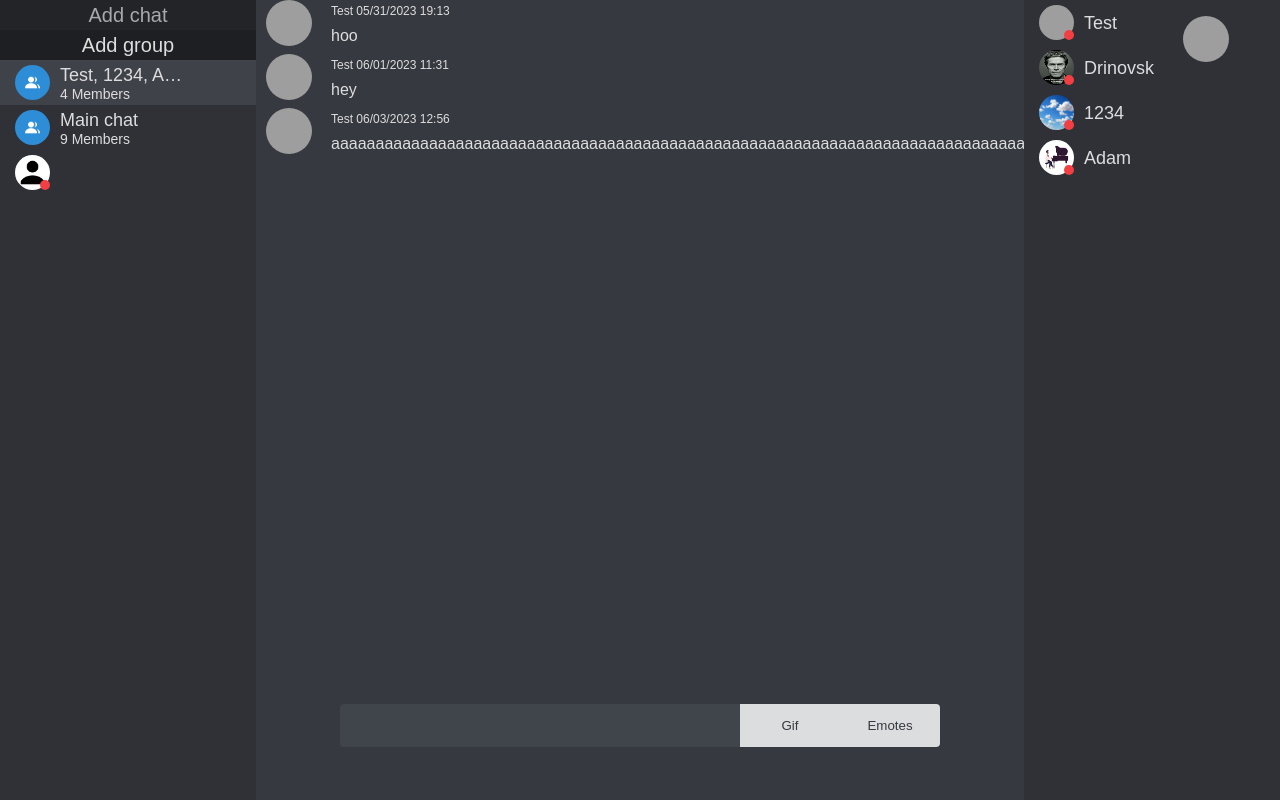
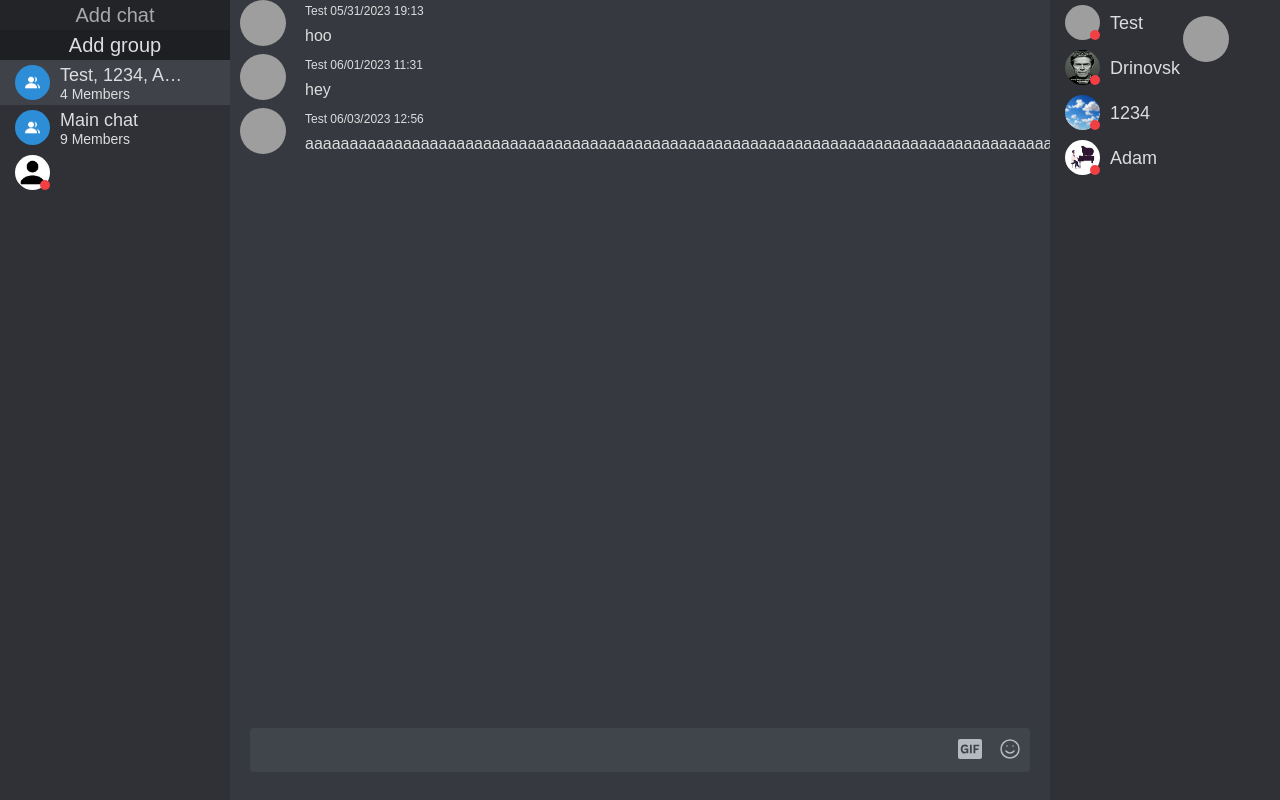
Before and after one commit to matumarucsa0/one-chat, a Flask app: page /room/2 in a window 1280 px wide. Run offline with Flask 3, Linux system fonts and the light colour scheme; a user stored in the database is signed in; some libraries are stand-ins or nearby versions; grey boxes are pictures that could not be loaded.

Commit message:
layout improvement, send box changes, js - decleration and loop improvement

```diff
--- a/app.py
+++ b/app.py
@@ -25,11 +25,11 @@ socketio = SocketIO(app, max_http_buffer_size = 1000000000)
 #typing status
 @socketio.on("typing")
 def typing(data):
-    emit("is_typing", {"user": data['user'], "room": data['room']}, room=int(data['room']), broadcast=True)
+    emit("is_typing", {"user": data['user'], "room": data['room'], "user_id": data['user_id']}, room=int(data['room']), broadcast=True)
 
 
 
-def validateRoom(id, rooms):
+def validate_room(id, rooms):
     for room in rooms:
         if int(id) == room[0]:
             return True
@@ -177,7 +177,7 @@ def handle_(data):
                     emit("massage",{'chat':send, 'user': f"{u_name} {time_formated}", 'user_id': data['user_id'], 'profile_pic' : data['profile_pic'], "only_emotes": False, "room": room}, room=room, broadcast=True)
     elif "gif" in data:
         gif = f"[alt--]/*/*/{data['gif']}/*/*/"
-        conn.execute(f"INSERT INTO posts (post, date, username, user_id, room, int_date) VALUES ('{gif}', '{time_formated}', '{data['username']}', {data['user_id']}, {room}, {time.time})")
+        conn.execute(f"INSERT INTO posts (post, date, username, user_id, room, int_date) VALUES ('{gif}', '{time_formated}', '{data['username']}', {data['user_id']}, {room}, {time.time()})")
         conn.commit()
         emit("massage",{'chat':"", 'user': f"{u_name} {time_formated}", 'user_id': data['user_id'], 'profile_pic' : data['profile_pic'], "img_src": data['gif'], "room": room}, room=room, broadcast=True)
     else:
@@ -257,7 +257,7 @@ def index(room):
     rooms_ = conn.execute(f"SELECT id, name, img, type FROM chat_room WHERE users LIKE '%{user_id}%'").fetchall()
     rooms = []
 
-    if not validateRoom(room, rooms_):
+    if not validate_room(room, rooms_):
         return redirect("/room/0")
 
     for rrr in rooms_:
@@ -473,4 +473,4 @@ def user_data(id):
 
 if __name__ == '__main__':
 
-    socketio.run(app, debug=True)#, allow_unsafe_werkzeug=True
+    socketio.run(app, debug=True, allow_unsafe_werkzeug=True)#,
--- a/static/index.css
+++ b/static/index.css
@@ -2,16 +2,18 @@ body{
     margin: 0;
     background-color: rgb(47, 49, 54);
     font-family: Arial, Helvetica, sans-serif;
+    overflow-x: hidden;
+    overflow-y: hidden;
 }
 
 .main-div{
     display: grid;
-    grid-template-columns: 20vw 80vw;
+    grid-template-columns: 250px auto;
 }
 
 .main-div-group{
     display: grid;
-    grid-template-columns: 20vw 60vw 20vw;
+    grid-template-columns: 230px calc(100% - 460px) 230px;
 }
 
 .side-bar a{
@@ -243,13 +245,14 @@ body{
 
 .text-input{
     width: 100%;
-    border: 1px solid black;
+    border: none;
     padding: 10px;
     font-size: 20px;
     background-color: rgb(64, 68, 75);
     color: white;
-    border: none;
-    border-radius: 4px;
+    border-bottom-left-radius: 4px;
+    border-top-left-radius: 4px;
+    min-height: 24px;
 }
 
 .text-input img{
@@ -266,17 +269,19 @@ body{
 }
 
 .send{
-    width: 600px;
+    width: auto;
     display: grid;
     margin: 0 auto;
     margin-top: 30px;
-    margin-bottom: 30px;
+    margin-bottom: 5px;
+    margin-left: 20px;
+    margin-right: 20px;
 }
 
 .box{
-    width: 600px;
+    width: 100%;
     display: grid;
-    grid-template-columns: 4fr 2fr;
+    grid-template-columns: auto 80px;
 }
 
 
@@ -440,15 +445,7 @@ body{
 
 
 
-.dropbtn {
-    background-color: #DCDDDE;
-    color: #36393F;
-    width: 100%;
-    height: 100%;
-    border: none;
-    border-top-right-radius: 4px;
-    border-bottom-right-radius: 4px;
-}
+
 
   .dropup {
     position: relative;
@@ -473,19 +470,33 @@ body{
 
 
 
-  .dropbtn2 {
-    background-color: #DCDDDE;
-    color: #36393F;
+  .dropbtn{
+    background-color: rgb(64, 68, 75);
     width: 100%;
     height: 100%;
     border: none;
 }
+    .dropbtn:hover {
+        cursor: pointer;
+    }
+
+    .gif-path{
+        fill: #B5BAC1 !important;
+    }
+
+    .dropbtn:hover .gif-path{
+        fill: #DBDEE1 !important;
+    }
+
+    .dropbtn:hover .emote-path{
+        stroke: #DBDEE1 !important;
+    }
 
   .dropup2 {
     position: relative;
     display: inline-block;
     display: grid;
-    grid-template-columns: 1fr 1fr;
+    grid-template-columns: 40px 40px;
     height: 100%;
     width: 100%;
   }
--- a/templates/index.html
+++ b/templates/index.html
@@ -84,7 +84,7 @@
             </div>
             <div class="main-">
 
-                <div class="messages" id="massage_box" style="height: calc(100vh - 102.65625px);">
+                <div class="messages" id="massage_box" style="height: calc(100vh - 77.65625px);">
                     {% for message in messages %}
                         {% if message["status"] =="child" %}
                             <div class="message" style="margin-bottom: 0;" child="">
@@ -190,11 +190,15 @@
                 </div>
 
                 <div class="send" id="send">
-                    <div class="box" id="box" style="max-width: 75vw;">
-                        <div contenteditable id="post-content" class="text-input" style="max-width: 480px; position: relative;"></div>
+                    <div class="box" id="box">
+                        <div {% if group.group %}style="width: calc(100vw - 600px)"{% else %}style="width: calc(100vw - 360px)"{% endif %} contenteditable id="post-content" class="text-input" style="position: relative;"></div>
                         <p id="is_typing_element">HEY</p>
                         <div class="dropup2">
-                            <button onclick="dropup('dropup-content2', 'dropup-content')" class="dropbtn2">Gif</button>
+                            <button onclick="dropup('dropup-content2', 'dropup-content')" class="dropbtn">
+                                <svg width="24" height="24" class="icon-1d5zch" aria-hidden="true" role="img" viewBox="0 0 24 24">
+                                    <path class="gif-path" d="m2 2c-1.1046 0-2 0.89543-2 2v16c0 1.1046 0.89543 2 2 2h20c1.1046 0 2-0.8954 2-2v-16c0-1.1046-0.8954-2-2-2h-20zm2.4846 13.931c0.55833 0.375 1.2 0.5625 1.925 0.5625 0.96667 0 1.6958-0.3333 2.1875-1l0.2375 0.825h1.475v-4.9h-3.7625v1.625h1.9875v1.075c-0.15833 0.225-0.38333 0.4042-0.675 0.5375-0.28333 0.125-0.59583 0.1875-0.9375 0.1875-0.76667 0-1.3542-0.2458-1.7625-0.7375-0.40833-0.4916-0.6125-1.1916-0.6125-2.1 0-0.9 0.20417-1.5958 0.6125-2.0874 0.40833-0.5 0.99583-0.75 1.7625-0.75 0.84167 0 1.475 0.39166 1.9 1.175l1.4125-1.0124c-0.30003-0.575-0.74586-1.0208-1.3375-1.3375-0.58333-0.31667-1.2458-0.475-1.9875-0.475-0.875 0-1.6292 0.19166-2.2625 0.575-0.625 0.38333-1.1042 0.9125-1.4375 1.5875-0.325 0.67495-0.4875 1.45-0.4875 2.325 0 0.8834 0.15417 1.6667 0.4625 2.35 0.30833 0.675 0.74167 1.2 1.3 1.575zm7.4509 0.3875h1.825v-8.625h-1.825v8.625zm3.5767 0h1.825v-3.275h3.2v-1.65h-3.2v-2.05h3.9375v-1.65h-5.7625v8.625z" clip-rule="evenodd" fill-rule="evenodd" fill="currentColor"></path>
+                                </svg>
+                            </button>
                             <div class="dropup-content2" id="dropup-content2" style="display: none;">
                                 <div class="top-bar">
                                     <div class="top-bar-selection">
@@ -209,11 +213,16 @@
                                     </div>
                                 </div>
                                 <div>
-                                    <div id="gif-container" style="height: 400px; overflow-y: scroll;"></div>
+                                    <div id="gif-container"></div>
                                 </div>
                             </div>
 
-                            <button onclick="dropup('dropup-content', 'dropup-content2')" class="dropbtn">Emotes</button>
+                            <button onclick="dropup('dropup-content', 'dropup-content2')" class="dropbtn" style="border-top-right-radius: 4px; border-bottom-right-radius: 4px;">
+                                <svg width="24px" height="24px" viewBox="0 0 24 24" fill="none" xmlns="http://www.w3.org/2000/svg"><g id="SVGRepo_bgCarrier" stroke-width="0"></g><g id="SVGRepo_tracerCarrier" stroke-linecap="round" stroke-linejoin="round"></g><g id="SVGRepo_iconCarrier">
+                                        <path class="emote-path" d="M8 14C8 14 9.5 16 12 16C14.5 16 16 14 16 14M15 9H15.01M9 9H9.01M21 12C21 16.9706 16.9706 21 12 21C7.02944 21 3 16.9706 3 12C3 7.02944 7.02944 3 12 3C16.9706 3 21 7.02944 21 12Z" stroke-width="1.5" stroke-linecap="round" stroke-linejoin="round" style="stroke: #B5BAC1;"></path></g>
+                                </svg>
+                            </button>
+
                             <div class="dropup-content" id="dropup-content" style="display: none;">
                                 <div class="top-bar">
                                     <div class="top-bar-selection">
@@ -227,10 +236,10 @@
                                         </div>
                                     </div>
                                 </div>
-                                <div style="overflow-y: scroll; height: 400px;">
+                                <div class="emote-container-dropsection">
                                     {% for emote in emotes %}
-                                        <li style="width: 50px; height: 50px;">
-                                            <img loading="lazy" onclick="add_emote('{{emote}}')" src="/static/emotes/{{emote}}" style="max-width: 50px; max-height: 50px; margin: 0 auto; display: block;">
+                                        <li>
+                                            <img loading="lazy" onclick="add_emote('{{emote}}')" src="/static/emotes/{{emote}}">
                                         </li>
                                     {% endfor %}
                                 </div>
@@ -276,12 +285,17 @@
         // Loop through the entries
         entries.forEach(entry => {
             // Log the new size of the element
-            is_attach = document.getElementById("attach")
+            if (document.getElementById("massage_box").getBoundingClientRect().width > entry.contentRect.width + 30){
+                console.log("ALERT2!!!")
+            }
+
+            let is_attach = document.getElementById("attach")
             if (is_attach){
-                document.getElementById("massage_box").setAttribute("style", "height: calc(100vh - "+(entry.contentRect.height + 102.656+ 250)+"px);")
+                document.getElementById("massage_box").setAttribute("style", "height: calc(100vh - "+(entry.contentRect.height + 77.656+ 250)+"px);")//!!
             }
             else{
-                document.getElementById("massage_box").setAttribute("style", "height: calc(100vh - "+(entry.contentRect.height + 102.656)+"px);")
+                console.log("ALERT!!!")
+                document.getElementById("massage_box").setAttribute("style", "height: calc(100vh - "+(entry.contentRect.height + 77.656)+"px);")//!!
             }
 
             document.getElementById('anchor').scrollIntoView(true);
@@ -317,8 +331,8 @@
 
 
         function dropup(id, other_id){
-            var dropup =  document.getElementById(id)
-            var other_dropup = document.getElementById(other_id)
+            let dropup =  document.getElementById(id)
+            let other_dropup = document.getElementById(other_id)
             if (dropup.style.display == "none"){
                 dropup.style.display = "block"
                 other_dropup.style.display = "none"
@@ -336,13 +350,13 @@
 
 
         function resizeImage(base64Str) {
-            var img = new Image();
+            let img = new Image();
             img.src = base64Str;
-            var canvas = document.createElement('canvas');
-            var MAX_WIDTH = 400;
-            var MAX_HEIGHT = 350;
-            var width = img.width;
-            var height = img.height;
+            let canvas = document.createElement('canvas');
+            let MAX_WIDTH = 400;
+            let MAX_HEIGHT = 350;
+            let width = img.width;
+            let height = img.height;
 
             if (width > height) {
             if (width > MAX_WIDTH) {
@@ -357,7 +371,7 @@
             }
             canvas.width = width;
             canvas.height = height;
-            var ctx = canvas.getContext('2d');
+            let ctx = canvas.getContext('2d');
             ctx.drawImage(img, 0, 0, width, height);
             return canvas.toDataURL();
         }
@@ -366,14 +380,14 @@
         const user = "{{username}}"
         const user_id = "{{user_id}}"
 
-        var socket = io();
+        let socket = io();
 
         socket.emit("onload", {"user_id": user_id})
 
 
 
         //scrooll
-        var anchor = document.getElementById("anchor")
+        let anchor = document.getElementById("anchor")
         anchor.scrollIntoView(true)
 
         //on recieved massage
@@ -399,7 +413,7 @@
 
 
 
-                        var img_attach = document.getElementById("image-attachment").getAttribute("src")
+                        let img_attach = document.getElementById("image-attachment").getAttribute("src")
                         img_attach = resizeImage(img_attach)
 
                         socket.emit("post--",{attach: img_attach,username: user, user_id : user_id, chat : val_e.innerHTML, profile_pic : "{{profile_pic}}", room: room});
@@ -424,7 +438,7 @@
         })
 
         function insertTextAtCursor(text) {
-            var sel, range, textNode;
+            let sel, range, textNode;
             if (window.getSelection) {
                 sel = window.getSelection();
                 if (sel.getRangeAt && sel.rangeCount) {
@@ -443,18 +457,18 @@
 
         chatInput.addEventListener('paste', function(e) {
             e.preventDefault();
-            var items = (e.clipboardData || e.originalEvent.clipboardData).items;
-            var isImage = false;
-            for (var i = 0; i < items.length; i++) {
-                if (items[i].type.indexOf('image') === 0) {
+            let items = (e.clipboardData || e.originalEvent.clipboardData).items;
+            let isImage = false;
+            for (const element of items) {
+                if (element.type.indexOf('image') === 0) {
                     // This is an image
 
 
                     if (document.getElementById("attach") == null){
-                        var imageFile = items[i].getAsFile();
-                        var reader = new FileReader();
+                        //let imageFile = element.getAsFile();
+                        let reader = new FileReader();
                         reader.onload = function(event) {
-                            var img = new Image();
+                            let img = new Image();
                             img.src = event.target.result;
                             img.setAttribute("class", "image-attachment")
                             img.setAttribute("id", "image-attachment")
@@ -462,12 +476,12 @@
                             //change the messages size
 
 
-                            height_of_send = Number(document.getElementById("massage_box").style.height.split("vh - ")[1].split("px")[0]) + 250
+                            let height_of_send = Number(document.getElementById("massage_box").style.height.split("vh - ")[1].split("px")[0]) + 250
                             document.getElementById("massage_box").setAttribute("style", "height: calc(100vh - " + height_of_send +"px);")
 
 
                             //create attachment menu
-                            var d  = document.createElement('div')
+                            let d  = document.createElement('div')
                             d.setAttribute('class', 'image-attachment-box')
                             d.setAttribute('id', 'attach')
                             document.getElementById("send").insertBefore(d, document.getElementById("box"))
@@ -479,11 +493,11 @@
                             document.getElementById("post-content").setAttribute("style", "border-top-right-radius: 0; border-top-left-radius: 0;")
 
                             //scroll down after the box creation
-                            var anchor = document.getElementById("anchor")
+                            let anchor = document.getElementById("anchor")
                             anchor.scrollIntoView(true)
 
                             //create close button
-                            var close = document.createElement("button")
+                            let close = document.createElement("button")
                             close.setAttribute("id", "close-button")
                             close.innerHTML = "close"
                             d.appendChild(close)
```
Also changed, not shown: other parts of static/index.css (+32 -9 lines), static/recieve.js (+36 -36 lines), static/status.js (+15 -15 lines), data.db.
